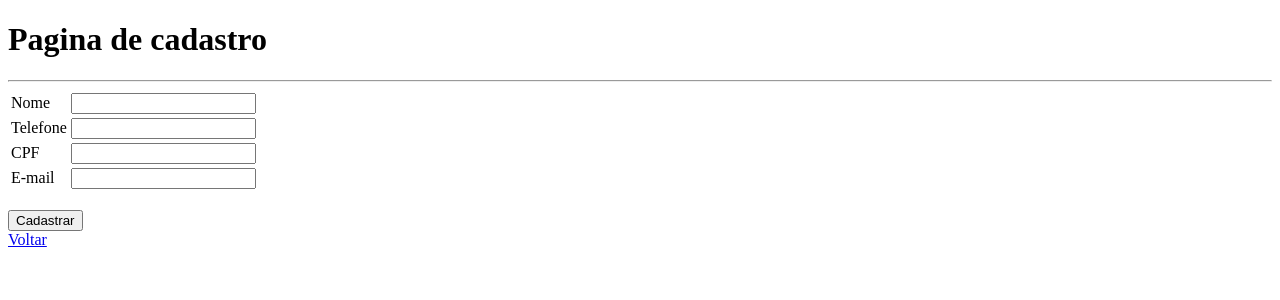
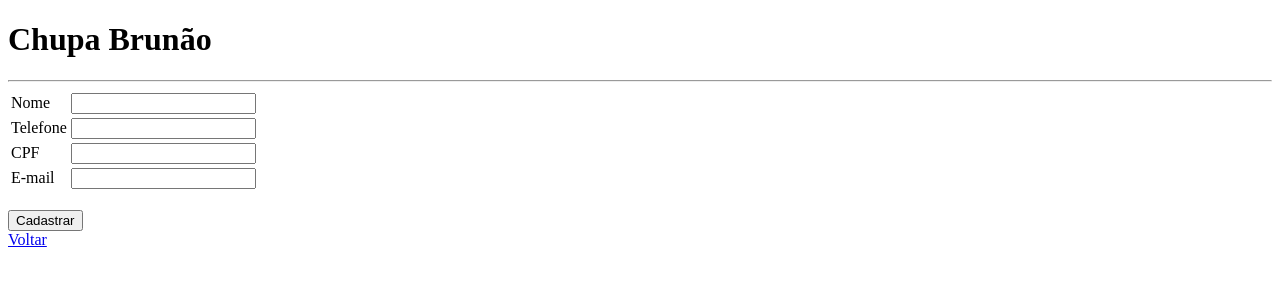
Before and after one commit to FeValera/Fiap_Cloud, a Flask app: page /cadastrar in a window 1280 px wide. Shown: the top 300 px of the page. Run offline with Flask 2, Linux system fonts and the light colour scheme.

Commit message:
Update cadastro.html

```diff
--- a/templates/cadastro.html
+++ b/templates/cadastro.html
@@ -5,7 +5,7 @@
     <title>Pagina de cadastro</title>
 </head>
 <body>
-    <h1>Pagina de cadastro</h1>
+    <h1>Chupa Brunão</h1>
     <hr>
     <form action="{{ url_for('cadastro')}}" method="POST">
         <table>
```
